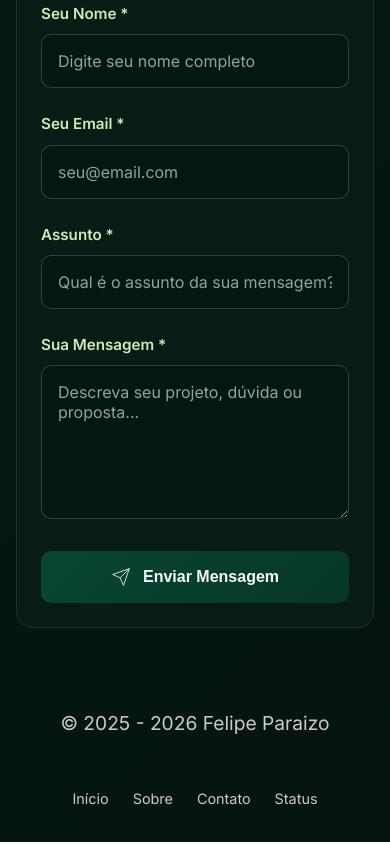
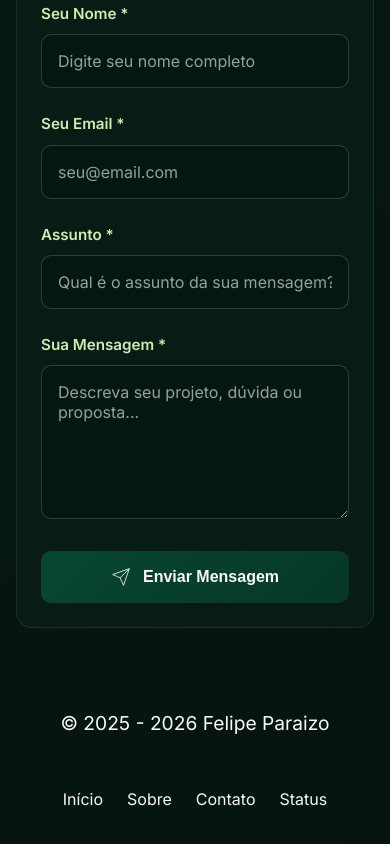
Before and after one commit to Fparaiz0/clone-tabnews, a Next.js app: page / in a window 390 px wide. Shown: the part 8745-9589 px from the top of the page. Built offline with nearby package versions, Linux system fonts and the light colour scheme.

Commit message:
fix: adjust footer that wasn't showing up on mobile

```diff
--- a/components/Footer.js
+++ b/components/Footer.js
@@ -19,7 +19,9 @@ const Footer = () => {
           padding: 2rem 0;
           text-align: center;
           color: var(--light);
-          font-size: 0.9rem;
+          font-size: 1rem;
+          position: relative;
+          z-index: 20;
         }
 
         .footer .container {
--- a/pages/home.css
+++ b/pages/home.css
@@ -49,11 +49,6 @@ p {
   border-radius: 3px;
 }
 
-.footer {
-  font-size: 0.9rem;
-  opacity: 0.8;
-}
-
 @keyframes pulse {
   0%,
   100% {
```
